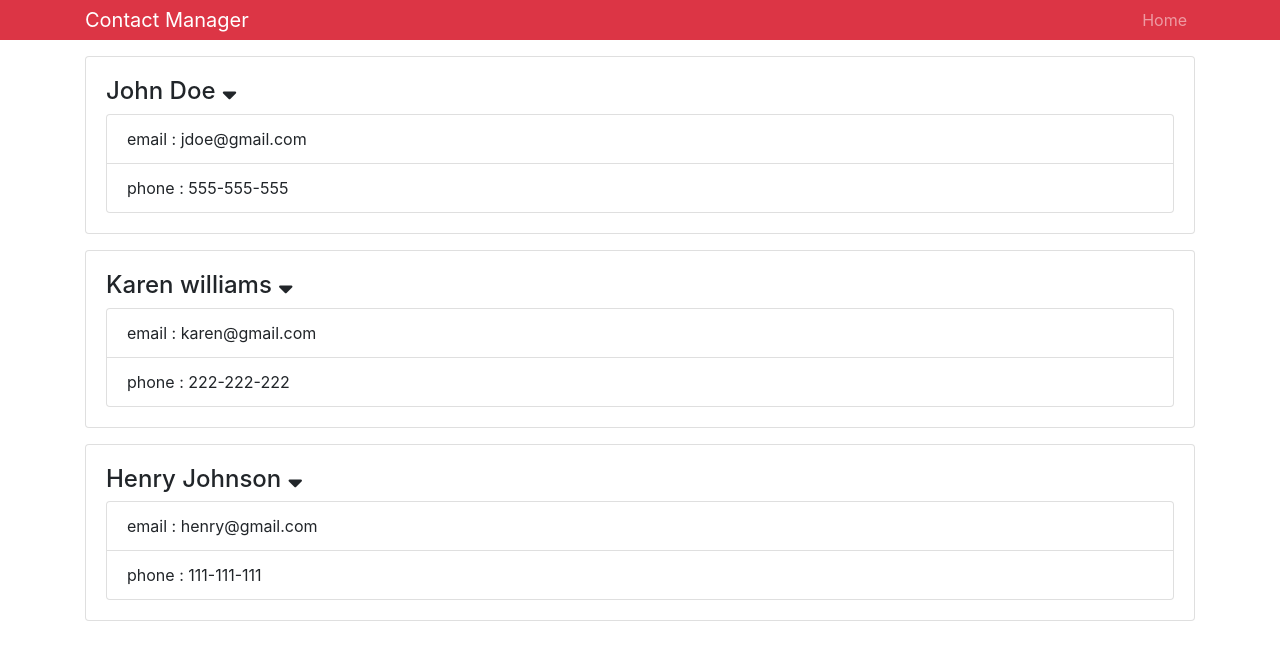
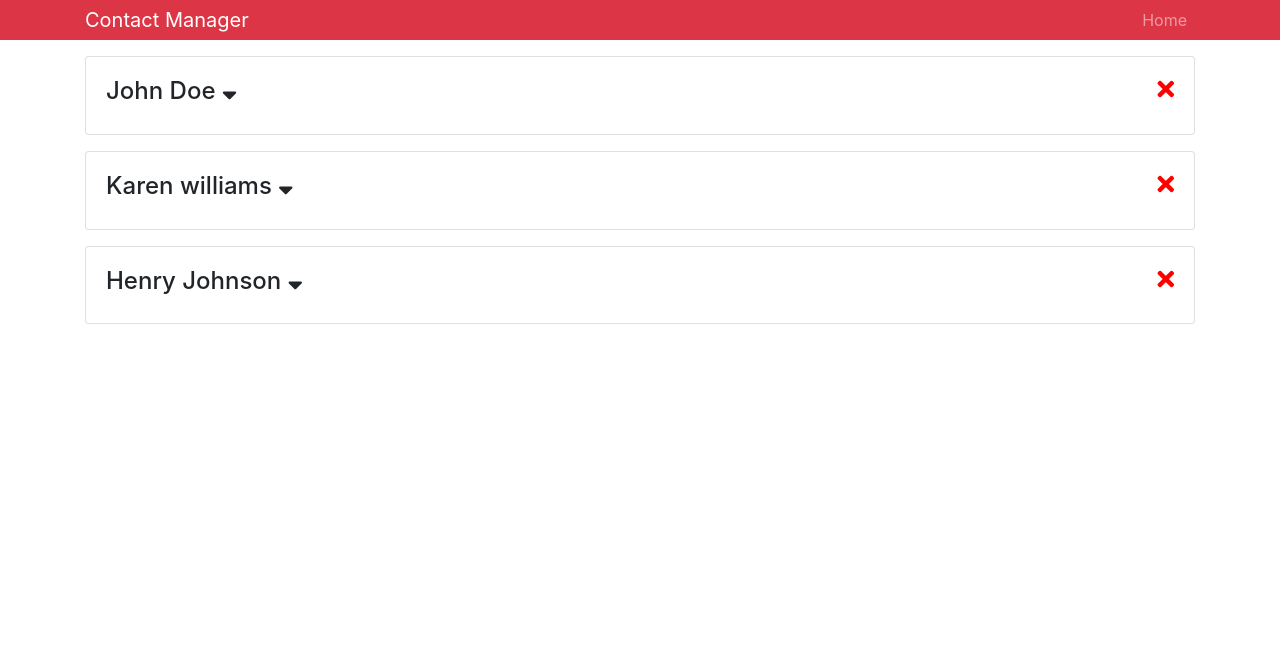
Before and after one commit to HyecheonLee/contactmanager, a React (Create React App) app: page / in a window 1280 px wide. Shown: the top 660 px of the page. Built offline with nearby package versions, Linux system fonts and the light colour scheme.

Commit message:
changing state from another component

```diff
--- a/src/components/Contact.js
+++ b/src/components/Contact.js
@@ -4,29 +4,51 @@ import PropTypes from 'prop-types';
 class Contact extends Component {
   constructor(props) {
     super(props);
-    this.state = {};
-    // this.onShowClick = this.onShowClick.bind(this);
+    this.state = {
+      showContactInfo: false
+    };
   }
 
-  static propTypes = {
-    contact: PropTypes.object.isRequired
+  onShowClick = e => {
+    this.setState({
+      showContactInfo: !this.state.showContactInfo
+    });
   };
-
-  onShowClick = (name, e) => {
+  onDeleteClick = () => {
+    console.log('clicked');
+    this.props.deleteClickHandler();
   };
 
   render() {
     const {name, email, phone} = this.props.contact;
+    const {showContactInfo} = this.state;
     return (
       <div className="card card-body mb-3">
-        <h4>{name} <i onClick={this.onShowClick} className="fas fa-sort-down"/></h4>
+        <h4>
+          {name}{' '}
+          <i
+            onClick={this.onShowClick}
+            className="fas fa-sort-down"
+            style={{cursor: "pointer"}}
+          />
+          <i className="fas fa-times"
+             style={{cursor: "pointer", float: "right", color: "red"}}
+             onClick={this.onDeleteClick}
+          />
+        </h4>
+        {showContactInfo &&
         <ul className="list-group">
           <li className="list-group-item">email : {email}</li>
           <li className="list-group-item">phone : {phone}</li>
-        </ul>
+        </ul>}
       </div>
     );
   }
 }
 
+Contact.propTypes = {
+  contact: PropTypes.object.isRequired,
+  deleteClickHandler: PropTypes.func.isRequired,
+};
+
 export default Contact;
--- a/src/components/Contacts.js
+++ b/src/components/Contacts.js
@@ -1,4 +1,4 @@
-import React, {Component} from 'react';
+import React, {Component, Fragment} from 'react';
 import Contact from "./Contact";
 
 class Contacts extends Component {
@@ -29,17 +29,25 @@ class Contacts extends Component {
     }
   }
 
+  deleteContact = (id) => (e) => {
+    this.setState({
+      contacts: this.state.contacts
+        .filter(value => value.id !== id)
+    })
+  };
+
   render() {
     const {contacts} = this.state;
     return (
-      <div>
+      <Fragment>
         {contacts.map(contact =>
           <Contact
             key={contact.id}
             contact={contact}
+            deleteClickHandler={this.deleteContact(contact.id)}
           />
         )}
-      </div>
+      </Fragment>
     );
   }
 }
```
